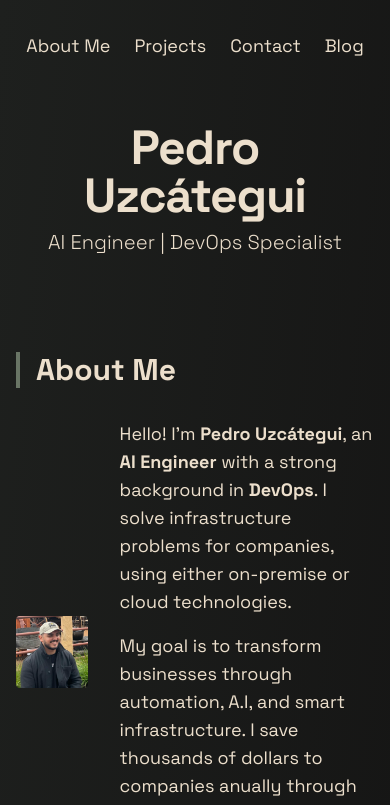
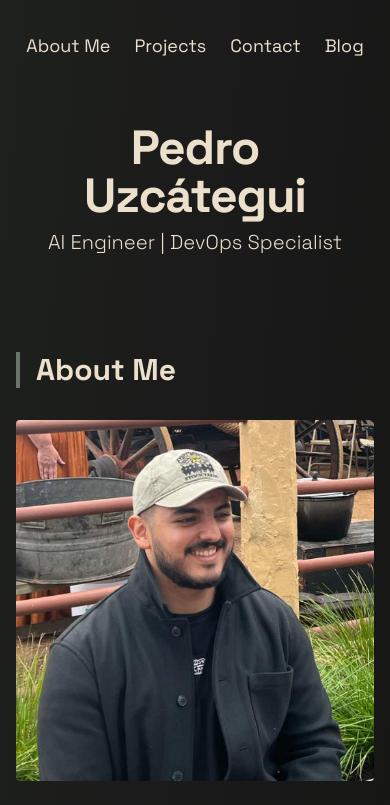
Before and after one commit to pedrouzcategui/pedrouzcateguiv1, a Next.js app: page / in a window 390 px wide. Shown: the top 805 px of the page. Built offline with nearby package versions, Linux system fonts and the light colour scheme.

Commit message:
Fix NEXT.JS RCE issue

```diff
--- a/package.json
+++ b/package.json
@@ -9,7 +9,7 @@
   },
   "dependencies": {
     "lucide-react": "^0.555.0",
-    "next": "16.0.6",
+    "next": "^16.0.7",
     "react": "19.2.0",
     "react-dom": "19.2.0"
   },
--- a/src/app/page.tsx
+++ b/src/app/page.tsx
@@ -120,7 +120,7 @@
             <h3 className="text-3xl font-bold text-[#ECDFCC] mb-8 sm:mb-12 border-l-4 border-terciary pl-4">
               About Me
             </h3>
-            <div className="flex items-center gap-8">
+            <div className="flex flex-col md:flex-row items-center gap-8">
               {/* Contenedor de la imagen con el color secundario gris oscuro */}
               <div>
                 <Image
```
Also changed, not shown: 1 other file (tests, documents, lock files or other folders).
